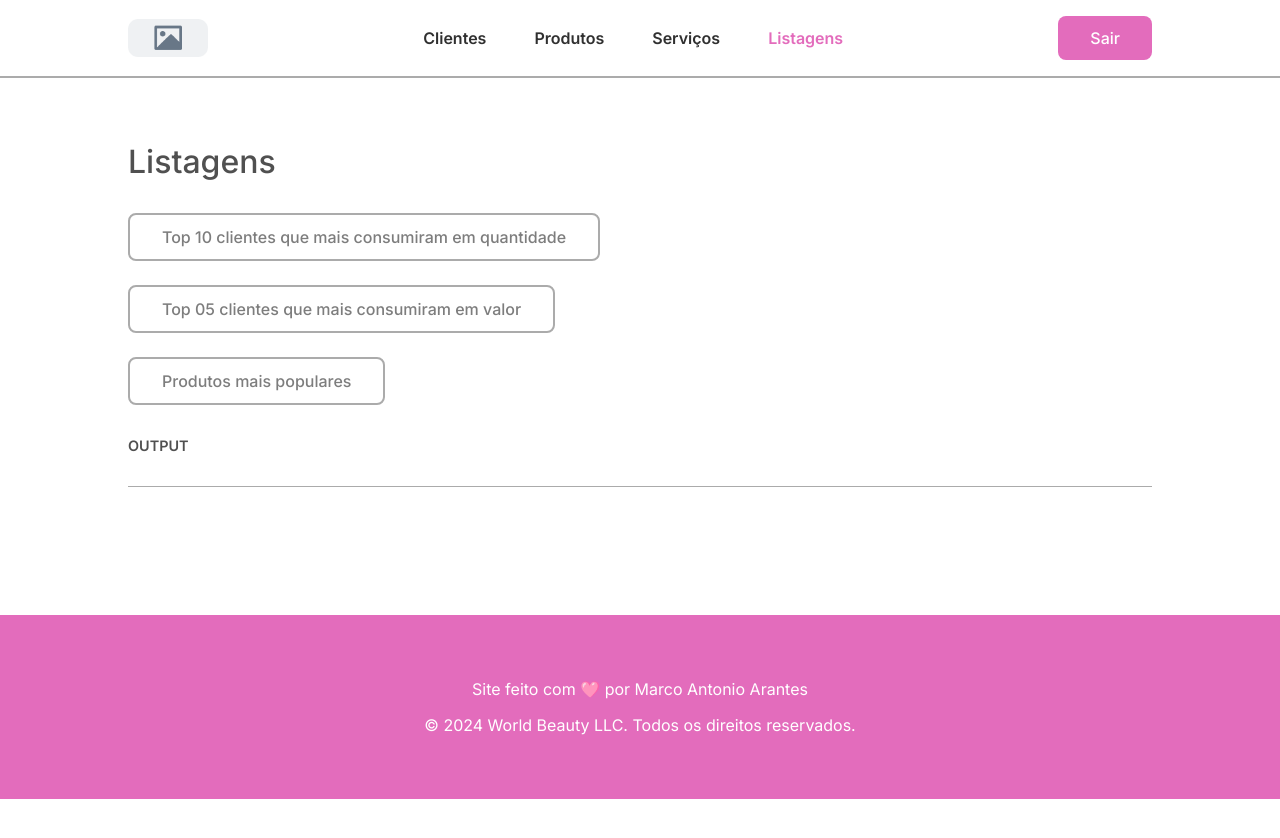
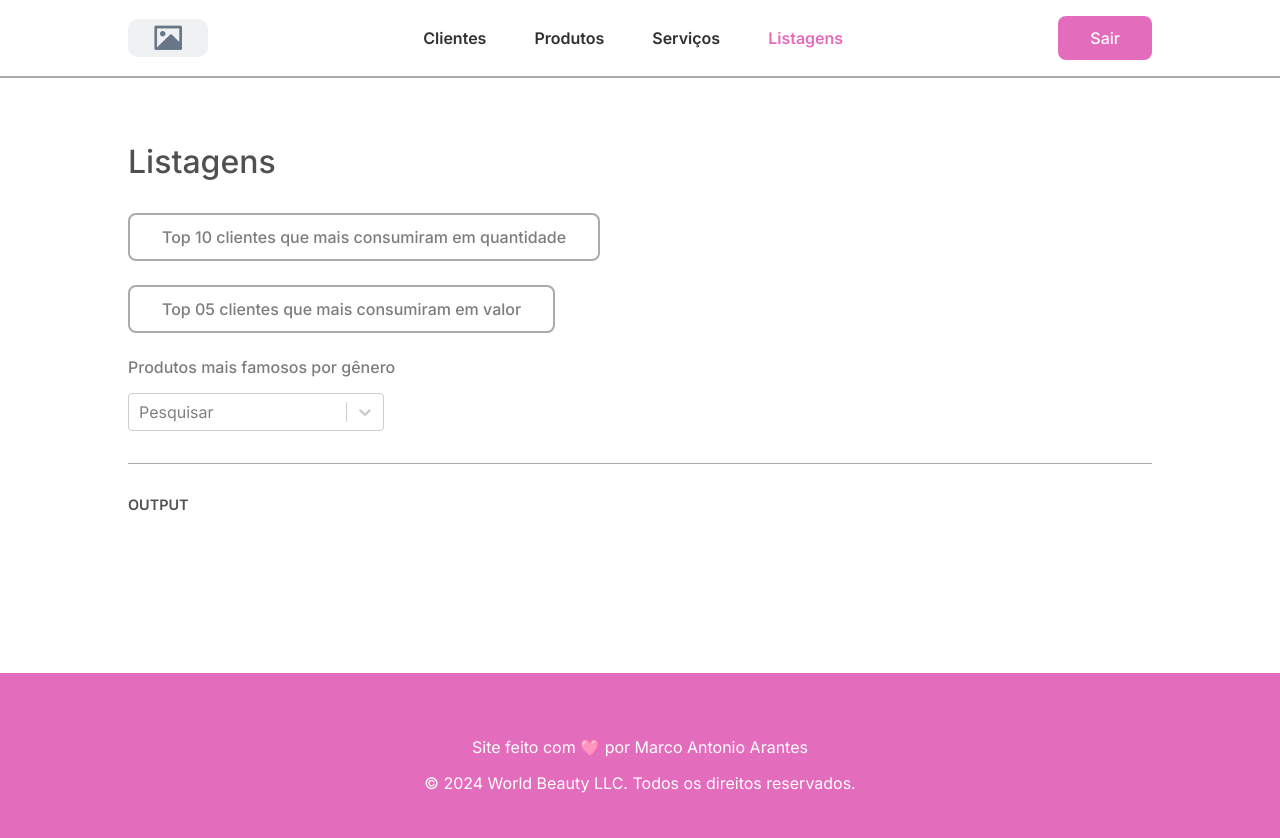
Before and after one commit to maarantes/World_Beauty, a React (Create React App) app in the folder frontend/: page /listagens in a window 1280 px wide. Shown: the top 838 px of the page. Before the commit the page ends 800 px from the top, so only its background shows below. Built offline with nearby package versions, Linux system fonts and the light colour scheme.

Commit message:
[FRONT] feat: começando a integrar funcionalidade na pág. Listagens

```diff
--- a/frontend/src/pages/listagens/listagens.scss
+++ b/frontend/src/pages/listagens/listagens.scss
@@ -6,8 +6,9 @@
     gap: 24px;
 }
 
-.list_output p {
+.list_output_titulo {
     margin-top: 32px;
+    margin-bottom: 32px;
     font-size: 0.9rem;
     font-weight: 600;
     color: $text-color-gray;
@@ -19,3 +20,44 @@
     height: 1.25px;
     background-color: $shade-light-gray
 }
+
+.list_output_cliente_card {
+    display: flex;
+    gap: 2.5%;
+    background-color: $shade-light-gray;
+    padding: 8px;
+    border-radius: 8px;
+    margin-top: 16px;
+}
+
+.list_tabela {
+    width: 100%;
+    border-collapse: collapse;
+}
+
+.list_tabela th {
+    width: 33%;
+}
+
+.list_tabela  th, .list_tabela  td {
+    border: 1px solid #ddd;
+    padding: 8px;
+}
+
+.list_tabela  tr:nth-child(even) {
+    background-color: #f2f2f2;
+}
+
+.list_tabela  th {
+    padding-top: 12px;
+    padding-bottom: 12px;
+    text-align: left;
+    background-color: $brand-color-pink;
+    color: white;
+}
+
+.list_botao_genero {
+    margin-bottom: 16px;
+    font-weight: 500;
+    color: #7d7d7d;
+}
--- a/frontend/src/pages/listagens/listagens.tsx
+++ b/frontend/src/pages/listagens/listagens.tsx
@@ -1,9 +1,78 @@
-import React, { useState } from 'react';
+import React, { useState } from "react";
 import "./listagens.scss"
 import Navbar from "../../components/navbar/navbar";
-import BotaoCTA from '../../components/botaoCTA/botaoCTA';
+import BotaoCTA from "../../components/botaoCTA/botaoCTA";
+import axios from "axios";
+import Select from "react-select";
+
+interface Cliente {
+    Nome: string;
+    ClienteID: number;
+    Total: string;
+}
 
 function PaginaListagens() {
+
+    // Lista de Clientes
+    const [clientes, setClientes] = useState<Cliente[]>([]);
+
+    const [titulo, setTitulo] = useState("OUTPUT");
+    const [MostrarTabela, setMostrarTabela] = useState(false);
+    const [TextoCabecalho, setTextoCabecalho] = useState("");
+
+    const [Genero, setGenero] = useState("");
+
+
+    const buscarTopClientesQTD = async () => {
+        try {
+            const response = await axios.get("http://localhost:5000/listagens/topClientesQTD");
+            // Armazene os dados no estado
+            setClientes(response.data);
+            setMostrarTabela(true);
+            setTextoCabecalho("Quantidade");
+            setTitulo("OUTPUT: Top 10 clientes que mais consumiram em quantidade");
+        } catch (error) {
+            console.error("Erro ao buscar os clientes:", error);
+        }
+    };
+
+    const buscarTopClientesValor = async () => {
+        try {
+            const response = await axios.get("http://localhost:5000/listagens/topClientesValor");
+            // Armazene os dados no estado
+            setClientes(response.data);
+            setMostrarTabela(true);
+            setTextoCabecalho("Valor total");
+            setTitulo("OUTPUT: Top 05 clientes que mais consumiram em valor");
+        } catch (error) {
+            console.error("Erro ao buscar os clientes:", error);
+        }
+    };
+
+    //Select de Gênero
+
+    const OpcoesGenero = [
+        { value: 'tudo', label: 'Tudo' },
+        { value: 'masculino', label: 'Masculino' },
+        { value: 'feminino', label: 'Feminino' },
+        { value: 'outro', label: 'Outro' },
+    ];
+
+
+    const customStyles = {
+        control: (base: any, state: any) => ({
+            ...base,
+            width: 256
+        }),
+        menu: (base: any) => ({
+            ...base,
+            width: 256
+        }),
+    };
+
+    const handleChange = (option: any) => {
+        setGenero(option);
+    };
 
     return (
         <>
@@ -13,24 +82,53 @@ function PaginaListagens() {
 
             <div className="list_botao">
                 <div>
-                <BotaoCTA escrito="Top 10 clientes que mais consumiram em quantidade" aparencia="secundario" />
+                <BotaoCTA escrito="Top 10 clientes que mais consumiram em quantidade" aparencia="secundario" onClick={buscarTopClientesQTD} />
                 </div>
                 <div>
-                <BotaoCTA escrito="Top 05 clientes que mais consumiram em valor" aparencia="secundario" />
+                <BotaoCTA escrito="Top 05 clientes que mais consumiram em valor" aparencia="secundario" onClick={buscarTopClientesValor} />
                 </div>
                 <div>
-                 <BotaoCTA escrito="Produtos mais populares" aparencia="secundario" />
+                <p className="list_botao_genero">Produtos mais famosos por gênero</p>
+                <Select
+                    onChange={handleChange}
+                    options={OpcoesGenero}
+                    placeholder="Pesquisar"
+                    styles={customStyles}
+                />
+
                 </div>
             </div>
 
-            <div className="list_output">
-                <p>OUTPUT</p>
-            </div>
+        <div className="list_output">
+            <hr className="list_hr" />
+            <p className="list_output_titulo">{titulo}</p>
 
-            <hr className="list_hr" />
+            <table className="list_tabela">
+                {/* Cabeçalho da tabela */}
+                {MostrarTabela && (
+                <thead>
+                    <tr>
+                        <th>Nome</th>
+                        <th>ID</th>
+                        <th>{TextoCabecalho}</th>
+                    </tr>
+                </thead>
+                )}
+                <tbody>
+                    {clientes.map((cliente, index) => (
+                        <tr key={index}>
+                            <td>{cliente.Nome}</td>
+                            <td>{cliente.ClienteID}</td>
+                            <td>{cliente.Total}</td>
+                        </tr>
+                    ))}
+                </tbody>
+            </table>
+        </div>
 
-        </section>
-        </>
+
+    </section>
+    </>
 
   );
 }
```
